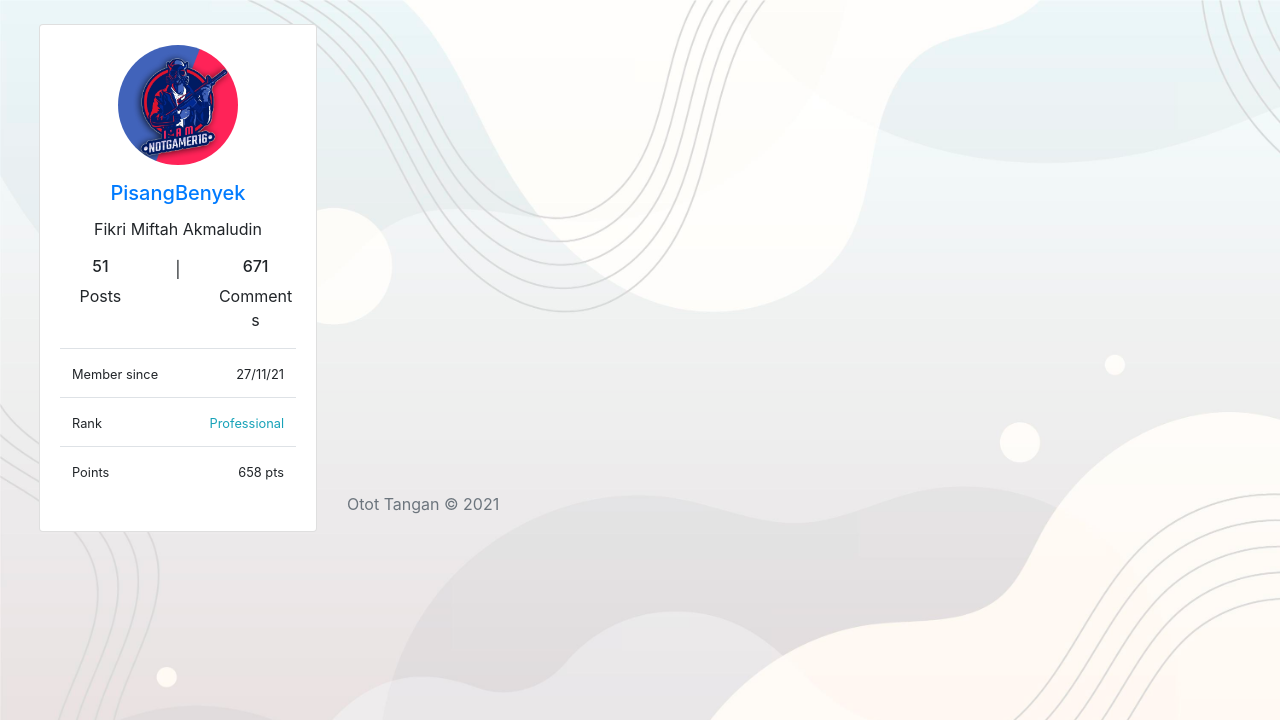
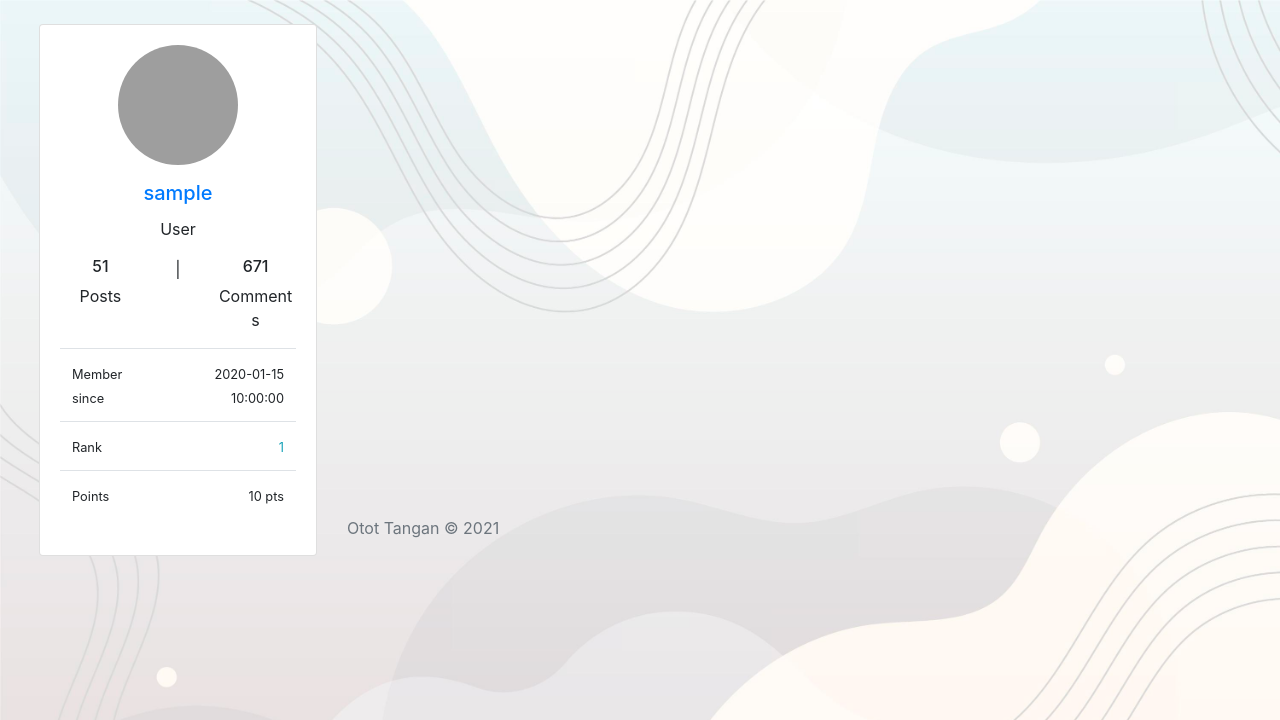
Before and after one commit to vkr16/mvc-forum, a PHP site: the page made by app/views/template/profile-left-panel.php in a window 1280 px wide. Shown: the top 720 px of the page. Run offline with PHP 8.4, Linux system fonts and the light colour scheme; the template is opened without the code that fills it: most values are stand-ins (such as "Sample title", 1, 10 or a date in 2020); some libraries are stand-ins or nearby versions; grey boxes are pictures that could not be loaded.

Commit message:
Profile left panel Done
Profile left panel showing user detail

```diff
--- a/app/controllers/Profile.php
+++ b/app/controllers/Profile.php
@@ -4,11 +4,13 @@ class Profile extends Controller {
 	public function index()
 	{
 		$this->model('User_model')->isLoggedOut();
+		$data['user'] = $this->model('User_model')->getUserData($_SESSION['UserLoggedIn']);
+
 
 		$data['title'] = "Profile";
 		$this->view('template/header',$data);
 		$this->view('template/nav-inside');
-		$this->view('template/profile-left-panel');
+		$this->view('template/profile-left-panel',$data);
 		$this->view('profile/index');
 		$this->view('template/footer');
 	}
--- a/app/views/template/profile-left-panel.php
+++ b/app/views/template/profile-left-panel.php
@@ -3,10 +3,10 @@
 		<div class="card">
 			<div class="card-body">
 				<div class="d-flex justify-content-center">
-					<img class="rounded-circle" width="120px" height="120px" src="<?= ROOTURL ?>/public/assets/img/profile-img/user.jpg">
+					<img class="rounded-circle" width="120px" height="120px" src="<?= ROOTURL ?>/public/assets/img/profile-img/<?=$data['user']['photo']?>">
 				</div>
-				<h5 class="card-title text-primary text-center mt-3">PisangBenyek</h5>
-				<p class="text-center ">Fikri Miftah Akmaludin</p>
+				<h5 class="card-title text-primary text-center mt-3"><?=$data['user']['username']?></h5>
+				<p class="text-center "><?=$data['user']['fullname']?></p>
 				<div class="row d-flex justify-content-between text-center mt-3">
 					<div class="col-md-5">
 						<h6>51</h6> Posts
@@ -21,15 +21,15 @@
 				<table class="table mt-3">
 					<tr>
 						<td class="text-left"><small>Member since</small></td>
-						<td class="text-right"><small>27/11/21</small></td>
+						<td class="text-right"><small><?=$data['user']['register_date']?></small></td>
 					</tr>
 					<tr>
 						<td class="text-left"><small>Rank</small></td>
-						<td class="text-right text-info"><small>Professional</small></td>
+						<td class="text-right text-info"><small><?=$data['user']['rank']?></small></td>
 					</tr>
 					<tr>
 						<td class="text-left"><small>Points</small></td>
-						<td class="text-right"><small>658 pts</small></td>
+						<td class="text-right"><small><?=$data['user']['points']?> pts</small></td>
 					</tr>
 				</table>
 			</div>
```
